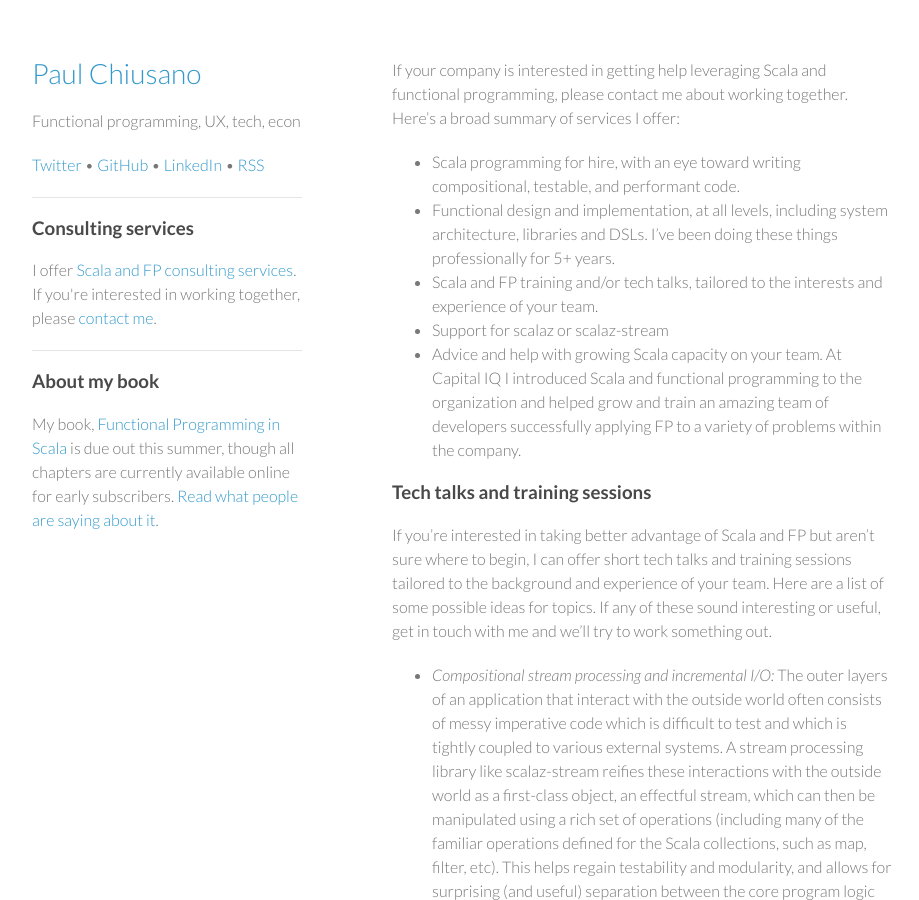
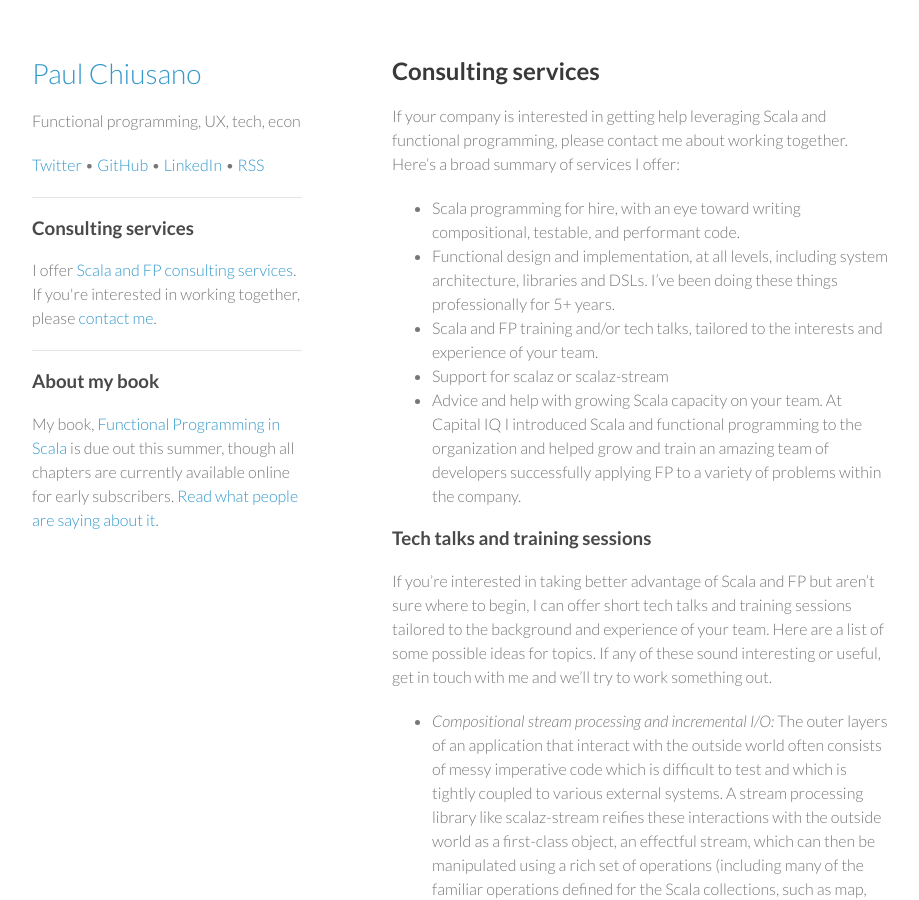
Before and after one commit to pchiusano/pchiusano.github.io, a Jekyll site: the page built from consulting-services.html, in a window 1280 px wide and 900 px high. Shown: the whole window, without its empty margins (178-1097 px from the left). Built offline with Jekyll 4.4.1, drawn with Linux system fonts in a browser that asks for light colours.

Commit message:
Update consulting-services.markdown

```diff
--- a/_includes/consulting-services.markdown
+++ b/_includes/consulting-services.markdown
@@ -1,3 +1,5 @@
+## Consulting services ##
+
 If your company is interested in getting help leveraging Scala and functional programming, please contact me about working together. Here's a broad summary of services I offer:
 
 * Scala programming for hire, with an eye toward writing compositional, testable, and performant code.
```
